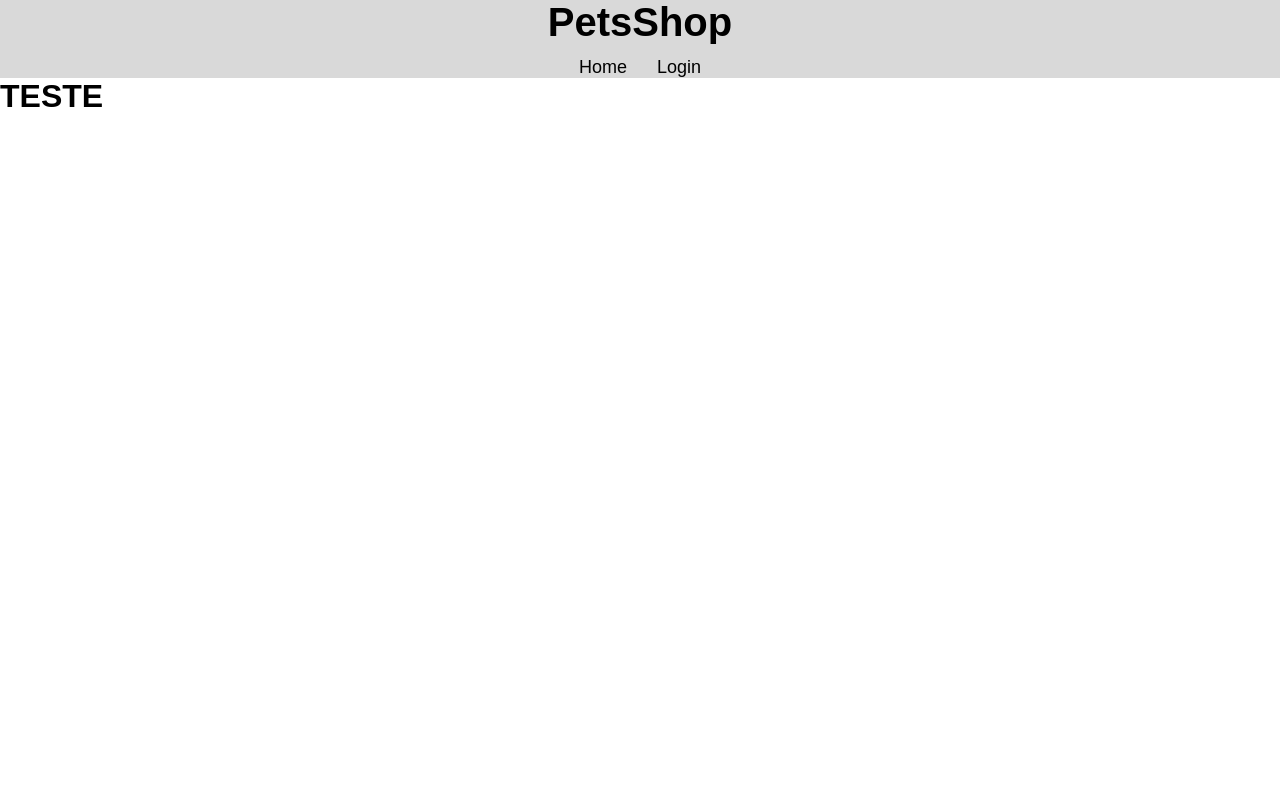
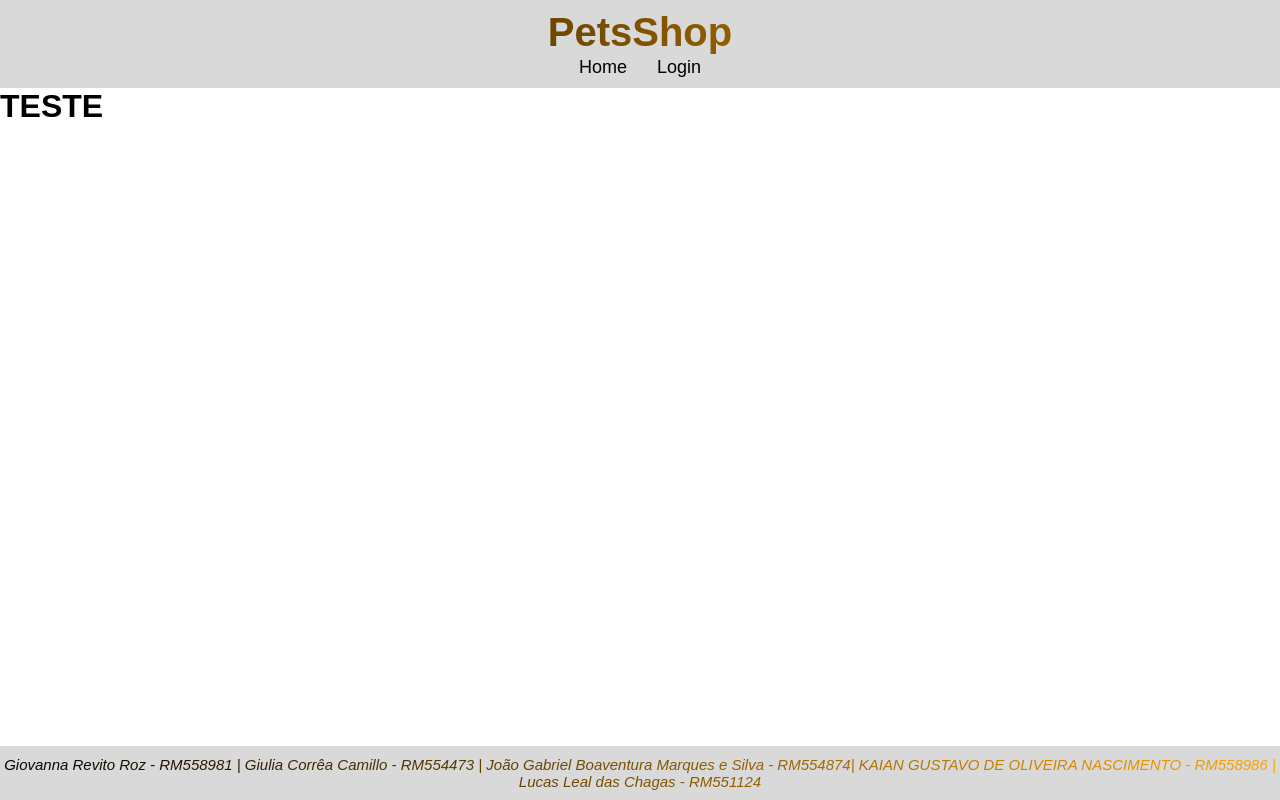
Before and after one commit to LucasLDC/cp4front, a Next.js app in the folder Checkpoint5/: page / in a window 1280 px wide. Built offline with nearby package versions, Linux system fonts and the light colour scheme.

Commit message:
mudei o header e criei a footer

```diff
--- /dev/null
+++ b/Checkpoint5/src/app/Footer/Footer.module.css
@@ -0,0 +1,20 @@
+.footer {
+    width: 100%;
+    background-color: #D9D9D9;
+    text-align: center;
+    height: auto;
+    position: fixed;
+    bottom: 0;
+    left: 0;
+    padding: 10px 0;
+}
+
+.p{
+    font-size: 15px;
+        font-style: italic;
+        background: linear-gradient(90deg, black, orange);
+        -webkit-background-clip: text;
+        -webkit-text-fill-color: transparent;
+        background-clip: text;
+        color: transparent;
+}
--- /dev/null
+++ b/Checkpoint5/src/app/Footer/Footer.tsx
@@ -0,0 +1,17 @@
+import styles from './Footer.module.css';
+
+const Footer = () => {
+    return (
+        <>
+            <footer className={styles.footer}>
+                    <p className={styles.p}>Giovanna Revito Roz - RM558981 |
+                Giulia Corrêa Camillo - RM554473 |
+                João Gabriel Boaventura Marques e Silva - RM554874|
+                KAIAN GUSTAVO DE OLIVEIRA NASCIMENTO - RM558986 |
+                Lucas Leal das Chagas - RM551124</p>
+            </footer>
+        </>
+    );
+};
+
+export default Footer;
--- a/Checkpoint5/src/app/Header/Header.module.css
+++ b/Checkpoint5/src/app/Header/Header.module.css
@@ -1,7 +1,16 @@
-.main .header {
+.main {
     margin: 0;
-    font-family: Arial, Helvetica, Roboto;
     padding: 0;
+}
+
+.header {
+    width: 100%;
+    height: fit-content;
+    background-color: #D9D9D9;
+    text-align: center;
+    font-size: 20px;
+    padding: 10px 0;
+    position: relative;
 }
 
 .header ul {
@@ -10,7 +19,7 @@
     margin: 0;
 }
 
-.header nav ul {
+.navUl {
     display: flex;
     justify-content: center;
     align-items: center;
@@ -18,41 +27,24 @@
     margin-top: 10px;
 }
 
-.header nav ul li {
+.navLi {
     margin: 0 15px;
 }
 
-.header nav a {
+.navLink {
     text-decoration: none;
     color: black;
     font-size: 18px;
 }
 
-.header nav a:hover {
+.navLink:hover {
     text-decoration: underline;
 }
 
-.header .black {
-    color: black;
+.PetShop {
+    background: linear-gradient(90deg, black, orange);
+    -webkit-background-clip: text;
+    -webkit-text-fill-color: transparent;
+    background-clip: text;
+    color: transparent;
 }
-
-.header .blue {
-    color: dodgerblue;
-}
-
-    .header {
-        width: 100%;
-        height: fit-content;
-        background-color: #D9D9D9;
-        text-align: center;
-        font-size: 20px;
-        padding: 10px 0;
-        position: relative;
-    }
-
-
-    #PetShop {
-        padding: 16px;
-        margin-top: 60px;
-        font-size: 70px;
-    }
--- a/Checkpoint5/src/app/Header/Header.tsx
+++ b/Checkpoint5/src/app/Header/Header.tsx
@@ -3,11 +3,9 @@ import Link from 'next/link';
 
 const Header = () => {
     return (
-        <main className = {styles.main} >
-
+        <main className={styles.main}>
             <header className={styles.header}>
-
-                <h1 id="PetShop">
+                <h1 className={styles.PetShop}>
                     PetsShop
                 </h1>
                 <nav>
@@ -16,9 +14,7 @@ const Header = () => {
                         <li className={styles.navLi}><Link className={styles.navLink} href="/Login">Login</Link></li>
                     </ul>
                 </nav>
-
             </header>
-
         </main>
     );
 };
--- a/Checkpoint5/src/app/layout.tsx
+++ b/Checkpoint5/src/app/layout.tsx
@@ -1,5 +1,6 @@
 import type { Metadata } from "next";
 import Header from "./Header/Header";
+import Footer from "./Footer/Footer";
 
 export const metadata: Metadata = {
   title: "Checkpoint-5 PetShop",
@@ -15,6 +16,7 @@ export default function RootLayout({
       <body>
         <Header/>
         {children}
+        <Footer/>
       </body>
     </html>
   );
```
